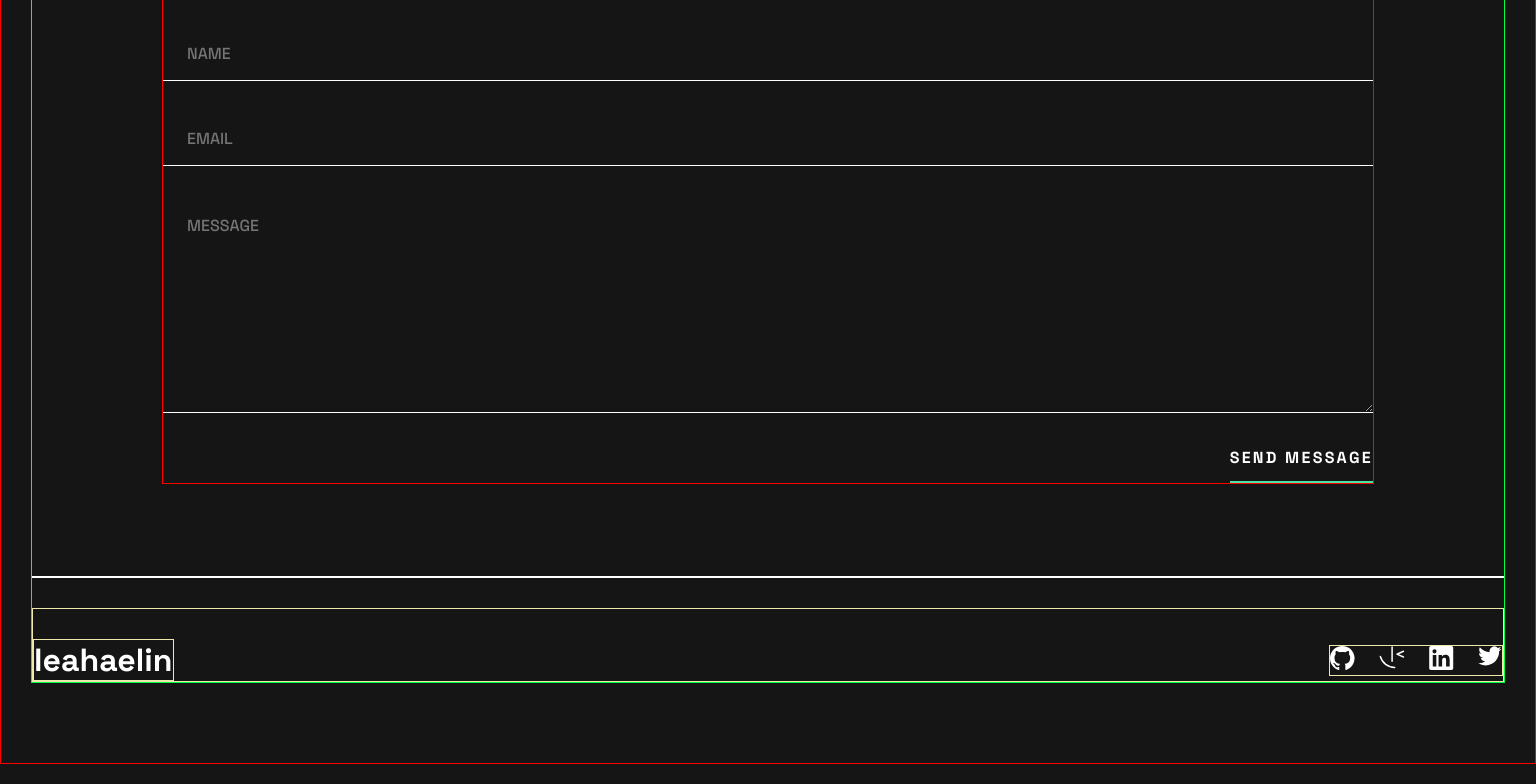
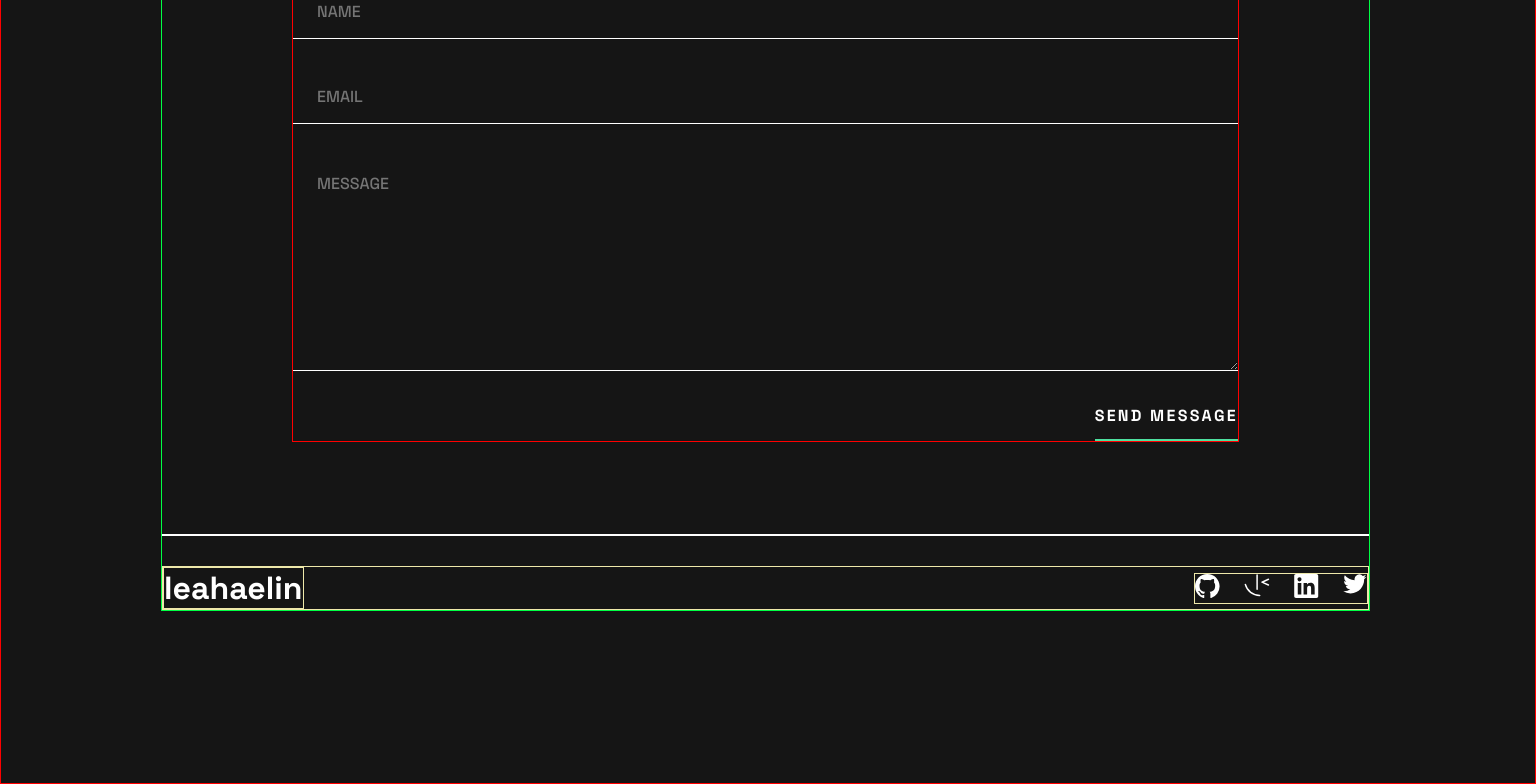
Before and after one commit to LeaHaelin/react-lea-portfolio, a React (Create React App) app: page / in a window 1536 px wide. Shown: the part 2438-3222 px from the top of the page. Built offline with nearby package versions, Linux system fonts and the light colour scheme.

Commit message:
refactor styles

```diff
--- a/src/App.js
+++ b/src/App.js
@@ -5,6 +5,7 @@ import { Hero } from "./components/Hero";
 import { Skills } from "./components/Skills";
 import { Projects } from "./components/Projects";
 import { Contact } from "./components/Contact";
+import { FooterNav } from "./components/FooterNav";
 function App() {
   return (
     <div className="App">
@@ -17,7 +18,7 @@ function App() {
       <section className="footer">
         <Contact />
         <hr className="line last-line" />
-        <Nav />
+        <FooterNav />
       </section>
     </div>
   );
--- /dev/null
+++ b/src/components/FooterNav.js
@@ -0,0 +1,10 @@
+import React from 'react'
+import { Icon } from './Icon';
+export const FooterNav = () => {
+    return (
+        <div className='nav footer-nav'>
+            <h2 className='nav__logo'>leahaelin</h2>
+            <Icon />
+        </div>
+    )
+}
--- a/src/styles/_nav.scss
+++ b/src/styles/_nav.scss
@@ -33,3 +33,14 @@
         margin: 0;
     }
 }
+
+@media(min-width:1400px) {
+    .nav {
+        padding-top: 0;
+        padding-right: 30px;
+    }
+
+    .footer-nav {
+        padding: 0;
+    }
+}
--- a/src/styles/app.css
+++ b/src/styles/app.css
@@ -28,6 +28,12 @@ body {
   }
   .middle-line {
     display: none;
+  }
+}
+@media (min-width: 1400px) {
+  .App {
+    min-width: 1440px;
+    padding: 40px 165px 92px 160px;
   }
 }
 @font-face {
@@ -67,6 +73,15 @@ body {
     margin: 0;
   }
 }
+@media (min-width: 1400px) {
+  .nav {
+    padding-top: 0;
+    padding-right: 30px;
+  }
+  .footer-nav {
+    padding: 0;
+  }
+}
 .icons {
   width: 174px;
   border: 1px solid palegoldenrod;
@@ -81,8 +96,11 @@ body {
 }
 
 .hero__profile--bg {
+  display: flex;
+  align-items: end;
   margin: 0 auto;
   width: 174px;
+  height: 100%;
   border: 1px solid paleturquoise;
   background-color: #242424;
 }
@@ -139,7 +157,7 @@ body {
   .hero {
     margin-bottom: 0px;
     width: 100%;
-    min-height: 600px;
+    min-height: 520px;
     display: flex;
     text-align: left;
     position: relative;
@@ -151,17 +169,17 @@ body {
     right: 0;
     z-index: -1;
     min-width: 322px;
-    height: 500px;
+    height: 560px;
     border: 1px solid paleturquoise;
     background-color: #242424;
   }
   .hero__content {
-    margin-top: 90px;
+    width: 445px;
+    margin-top: 100px;
     border: 1px solid paleturquoise;
     position: absolute;
     top: 0;
     left: 0;
-    width: 445px;
   }
   .hero__intro {
     font-size: 54px;
--- a/src/styles/app.scss
+++ b/src/styles/app.scss
@@ -39,6 +39,14 @@ body {
     }
 }
 
+@media(min-width:1400px) {
+    .App {
+        min-width: 1440px;
+        padding: 40px 165px 92px 160px;
+    }
+
+}
+
 @font-face {
     font-family: "Space Grotesk";
     src: url(../assets/fonts/SpaceGrotesk-VariableFont_wght.ttf);
@@ -49,4 +57,4 @@ body {
 @import "./hero";
 @import "./skills";
 @import "./projects";
-@import "./contact";
+@import "./footer";
```
Also changed, not shown: src/styles/_hero.scss (+7 -4 lines), src/styles/_footer.scss (renamed from src/styles/_contact.scss), 1 other file (tests, documents, lock files or other folders).
